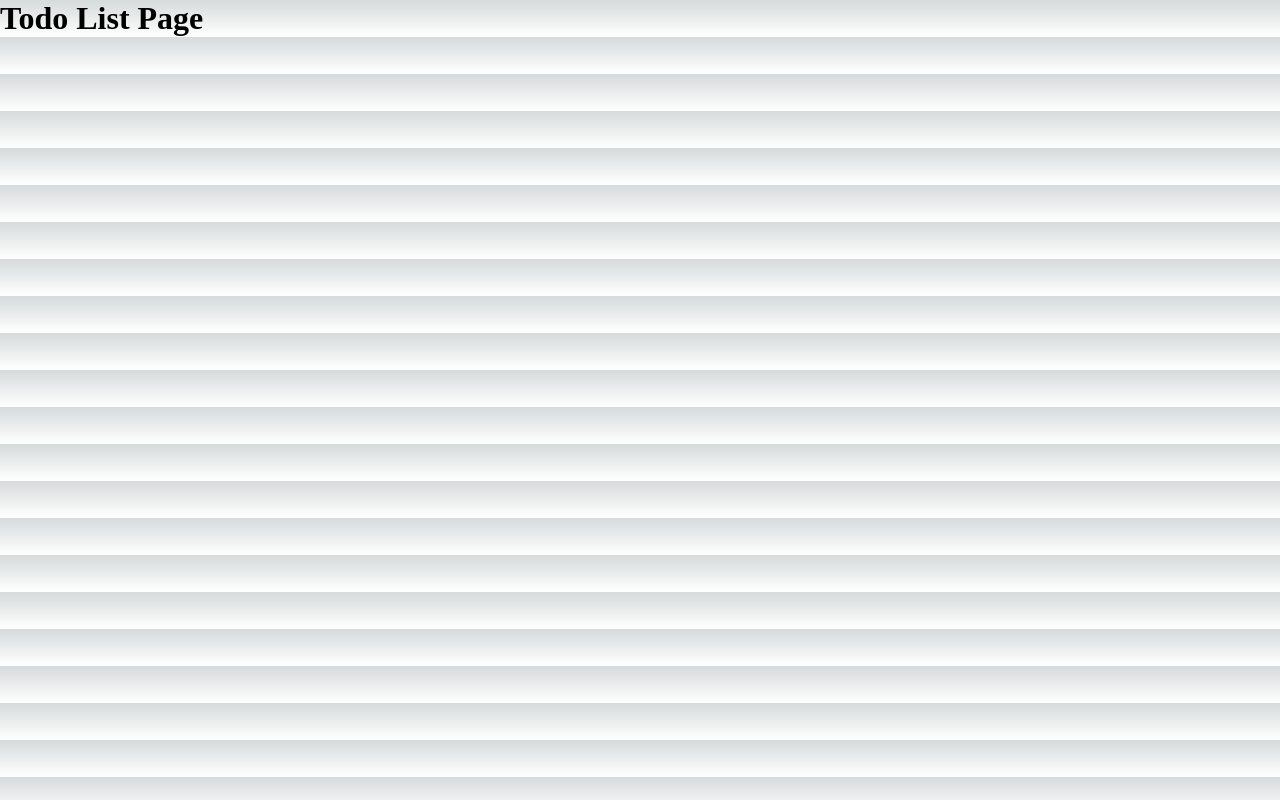
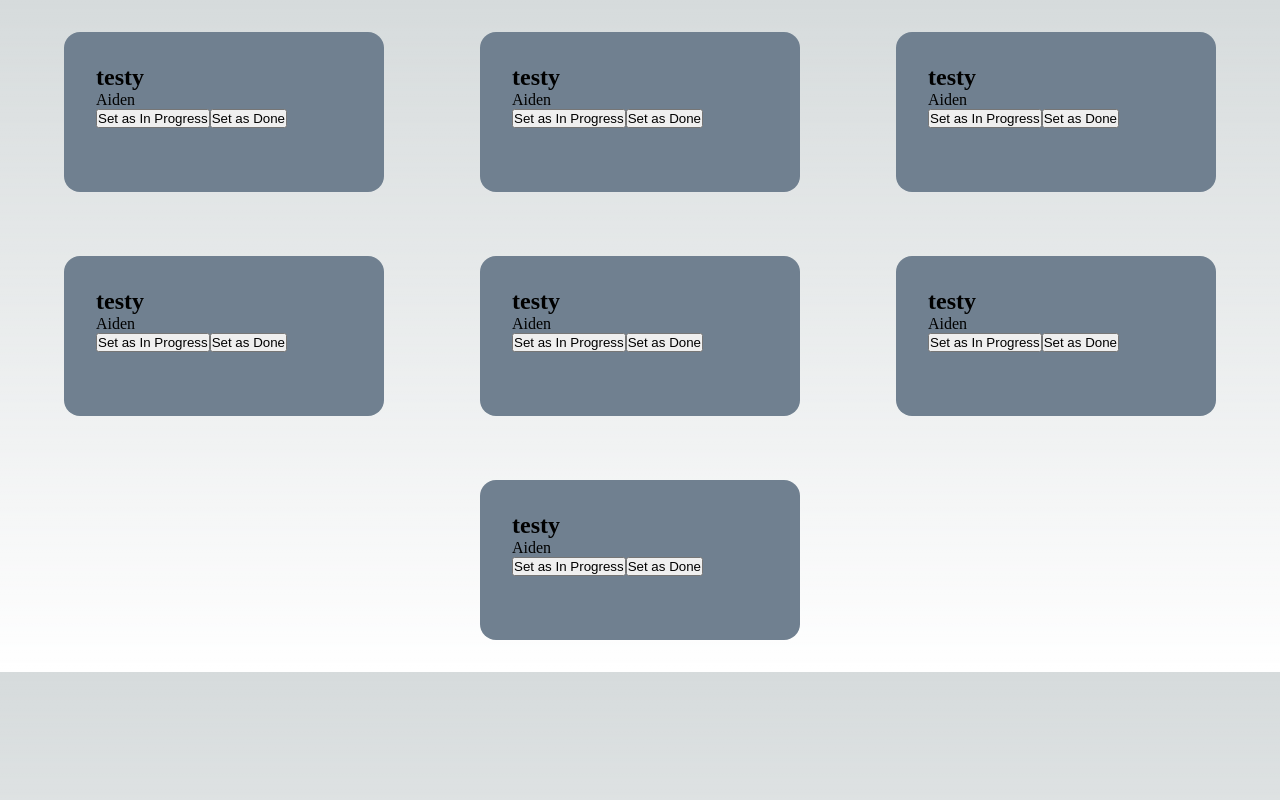
Before and after one commit to csci5117s23/homework-2-kafka050, a Next.js app: page /todos in a window 1280 px wide. Built offline with nearby package versions, Linux system fonts and the light colour scheme.

Commit message:
Added emotionjs, setup todo cards

```diff
--- a/package.json
+++ b/package.json
@@ -9,6 +9,7 @@
     "lint": "next lint"
   },
   "dependencies": {
+    "@emotion/react": "^11.10.6",
     "eslint": "8.37.0",
     "eslint-config-next": "13.2.4",
     "next": "13.2.4",
--- /dev/null
+++ b/src/components/StatusControls.js
@@ -0,0 +1,45 @@
+/** @jsxImportSource @emotion/react */
+import { css } from "@emotion/react"
+
+export default function StatusControls(props) {
+    const status = props.status
+    const setStatus = props.setStatus
+    let controls
+    if (status == 'Todo') {
+        controls = (
+            <>
+                <Button setStatus={setStatus} newStatus='In Progress' />
+                <Button setStatus={setStatus} newStatus='Done' />
+            </>
+        )
+    } else if (status == 'In Progress') {
+        controls = (
+            <>
+                <Button setStatus={setStatus} newStatus='Todo' />
+                <Button setStatus={setStatus} newStatus='Done' />
+            </>
+        )
+    } else {
+        controls = (
+            <>
+                <Button setStatus={setStatus} newStatus='Todo' />
+                <Button setStatus={setStatus} newStatus='In Progress' />
+            </>
+        )
+    }
+
+    return (
+        <div css={css`
+
+        `}
+        >
+            {controls}
+        </div>
+    )
+}
+
+function Button(props) {
+    const setStatus = props.setStatus
+    const newStatus = props.newStatus
+    return <button onClick={() => setStatus(newStatus)}>Set as {newStatus}</button>
+}
--- /dev/null
+++ b/src/components/TodoCard.js
@@ -0,0 +1,59 @@
+import { useState } from "react"
+/** @jsxImportSource @emotion/react */
+import { css } from "@emotion/react"
+import StatusControls from "./StatusControls"
+import Link from "next/link"
+
+export default function TodoCard(props) {
+    const title = props.title
+    const [status, setStatus] = useState(props.status)
+    const content = props.content
+    const editing = props.editing
+    const id = props.id
+    if (editing) {
+        return (
+            <div className="fullTodoItem"
+                css={css`
+                    display: flex;
+                    flex-direction: column;
+                    width: 50%;
+                    background-color: slategrey;
+                    padding: 2rem;
+                    margin: 2rem;
+                    border-radius: 1rem;
+                `}
+            >
+                <div>
+                    <label htmlFor="todoTitle">Item Title: </label>
+                    <input type='text' id='todoTitle' value={title} onChange={(e)=>setTitle(e.target.value)}></input>
+                </div>
+                <div>
+                    <label htmlFor='todoContent'>Item content: </label>
+                    <textarea id='todoContent' value={content} onChange={(e)=>setContent(e.target.value)}></textarea>
+                </div>
+                <StatusControls status={status} setStatus={setStatus}></StatusControls>
+            </div>
+        )
+    } else {
+        return (
+            <div className="card"
+                css={css`
+                    display: flex;
+                    flex-direction: column;
+                    width: 20rem;
+                    height: 10rem;
+                    background-color: slategrey;
+                    padding: 2rem;
+                    margin: 2rem;
+                    border-radius: 1rem;
+                `}
+            >
+                <Link href={'/todos/'+id}>
+                    <h2>{title}</h2>
+                </Link>
+                <p>{content}</p>
+                <StatusControls status={status} setStatus={setStatus}></StatusControls>
+            </div>
+        )
+    }
+}
--- a/src/pages/todos/index.js
+++ b/src/pages/todos/index.js
@@ -1,5 +1,26 @@
+import TodoCard from "@/components/TodoCard"
+/** @jsxImportSource @emotion/react */
+import { css } from "@emotion/react"
 export default function todos() {
+    // GET ALL TODO ITEMS FROM DB
+    // THEN REPLACE CURRENT TODOCARDS WITH THOSE
+
     return (
-        <h1>Todo List Page</h1>
+        <div
+            css={css`
+                display: flex;
+                flex-direction: row;
+                flex-wrap: wrap;
+                justify-content: space-evenly;
+            `}
+        >
+            <TodoCard title='testy' status='Todo' content='Aiden' id='1'></TodoCard>
+            <TodoCard title='testy' status='Todo' content='Aiden' id='2'></TodoCard>
+            <TodoCard title='testy' status='Todo' content='Aiden' id='3'></TodoCard>
+            <TodoCard title='testy' status='Todo' content='Aiden' id='4'></TodoCard>
+            <TodoCard title='testy' status='Todo' content='Aiden' id='5'></TodoCard>
+            <TodoCard title='testy' status='Todo' content='Aiden' id='6'></TodoCard>
+            <TodoCard title='testy' status='Todo' content='Aiden' id='7'></TodoCard>
+        </div>
     )
 }
```
Also changed, not shown: src/pages/todos/[todo].js (+6 -1 lines), 1 other file (tests, documents, lock files or other folders).
